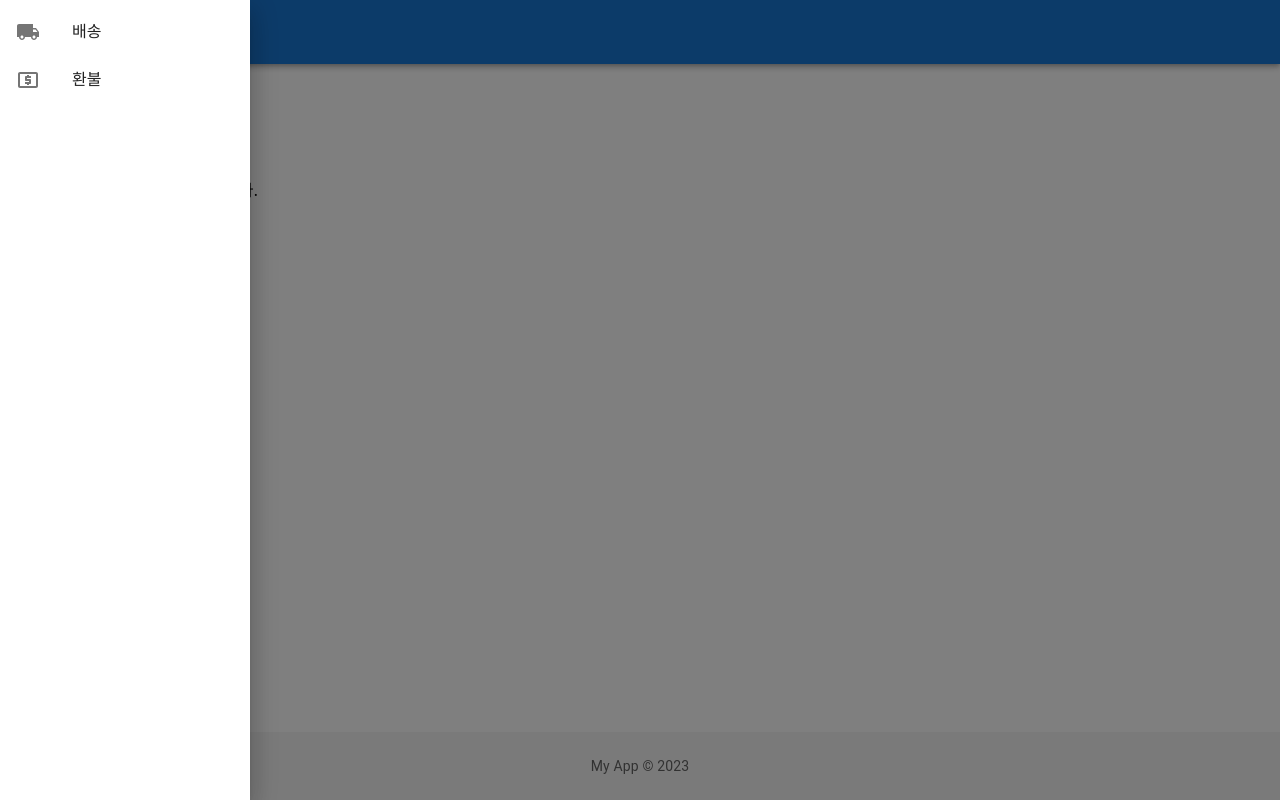
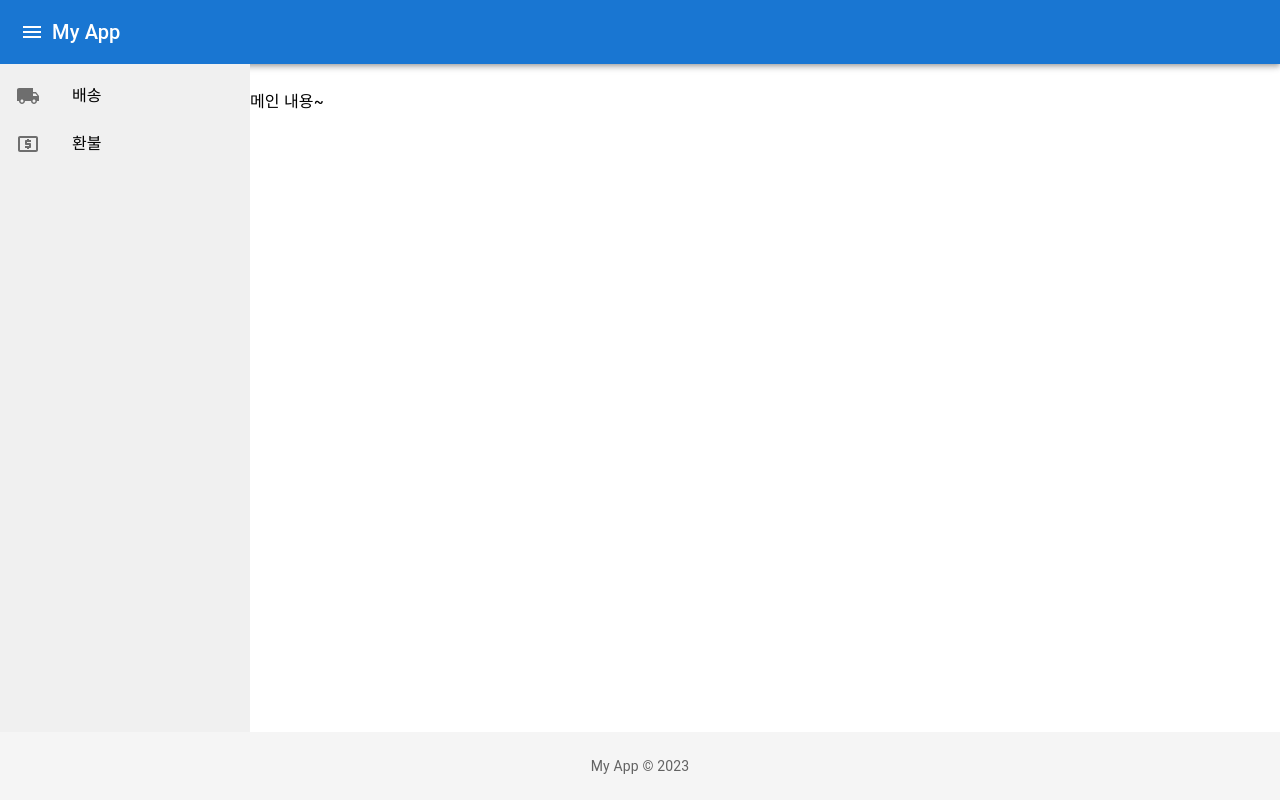
Before and after one commit to pepperdad/Mui-practice, a React (Create React App) app: page / in a window 1280 px wide. Built offline with nearby package versions, Linux system fonts and the light colour scheme.

Commit message:
feat: Menubar Drawer에서 Box로 변경

```diff
--- a/src/App.js
+++ b/src/App.js
@@ -2,14 +2,7 @@ import React from "react";
 import Layout from "./Layout";
 
 const App = () => {
-  return (
-    <Layout>
-      <div>
-        <h1>메인 콘텐츠</h1>
-        <p>이곳에 메인 콘텐츠 내용을 추가합니다.</p>
-      </div>
-    </Layout>
-  );
+  return <Layout></Layout>;
 };
 
 export default App;
--- a/src/Layout.js
+++ b/src/Layout.js
@@ -2,7 +2,6 @@ import React from "react";
 import Box from "@mui/material/Box";
 import Header from "./Header";
 import Footer from "./Footer";
-import Drawer from "@mui/material/Drawer";
 import List from "@mui/material/List";
 import ListItem from "@mui/material/ListItem";
 import ListItemIcon from "@mui/material/ListItemIcon";
@@ -14,8 +13,15 @@ const Layout = ({ children }) => {
   return (
     <Box sx={{ display: "flex", flexDirection: "column", minHeight: "100vh" }}>
       <Header />
-      <Drawer anchor="left" open={true}>
-        <Box sx={{ width: 250 }}>
+      <Box sx={{ display: "flex", flexGrow: 1 }}>
+        <Box
+          component="nav"
+          sx={{
+            width: 250,
+            flexShrink: 0,
+            backgroundColor: "#f0f0f0",
+          }}
+        >
           <List>
             <ListItem button>
               <ListItemIcon>
@@ -31,9 +37,9 @@ const Layout = ({ children }) => {
             </ListItem>
           </List>
         </Box>
-      </Drawer>
-      <Box component="main" sx={{ flexGrow: 1, pt: 3, pb: 2 }}>
-        {children}
+        <Box component="main" sx={{ flexGrow: 1, pt: 3, pb: 2 }}>
+          메인 내용~
+        </Box>
       </Box>
       <Footer />
     </Box>
```
